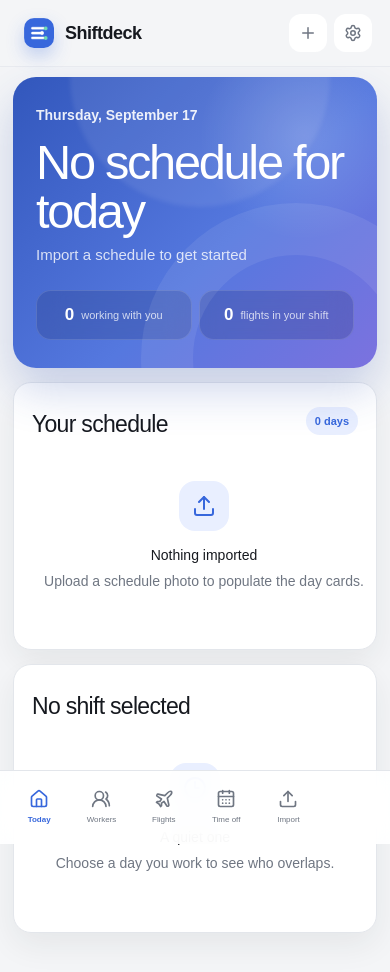
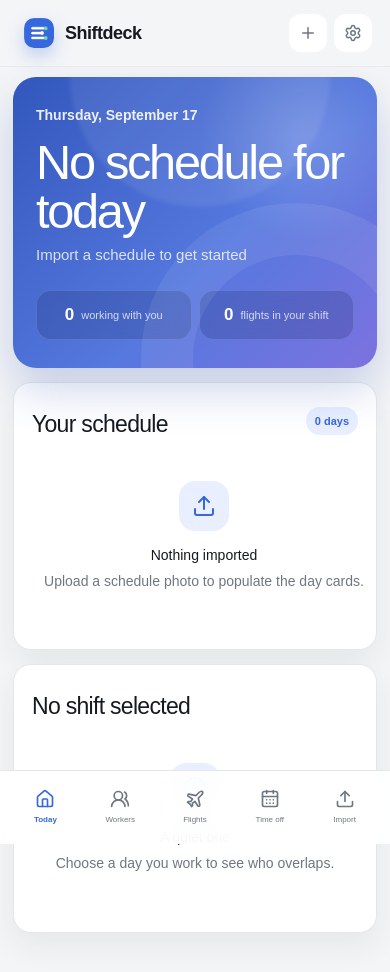
Before and after one commit to Frenchbear1/shiftdeck, a Next.js app: page / in a window 390 px wide. Shown: the top 972 px of the page. Built offline with nearby package versions, Linux system fonts and the light colour scheme.

Commit message:
Close mobile navigation gap

```diff
--- a/app/globals.css
+++ b/app/globals.css
@@ -2810,7 +2810,7 @@ body {
     position: fixed;
     inset: auto 0 0;
     display: grid;
-    grid-template-columns: repeat(6, minmax(0, 1fr));
+    grid-template-columns: repeat(5, minmax(0, 1fr));
     padding: 5px max(8px, env(safe-area-inset-right)) max(8px, env(safe-area-inset-bottom)) max(8px, env(safe-area-inset-left));
     background: color-mix(in srgb, var(--surface) 93%, transparent);
     border-top: 1px solid var(--line);
```
